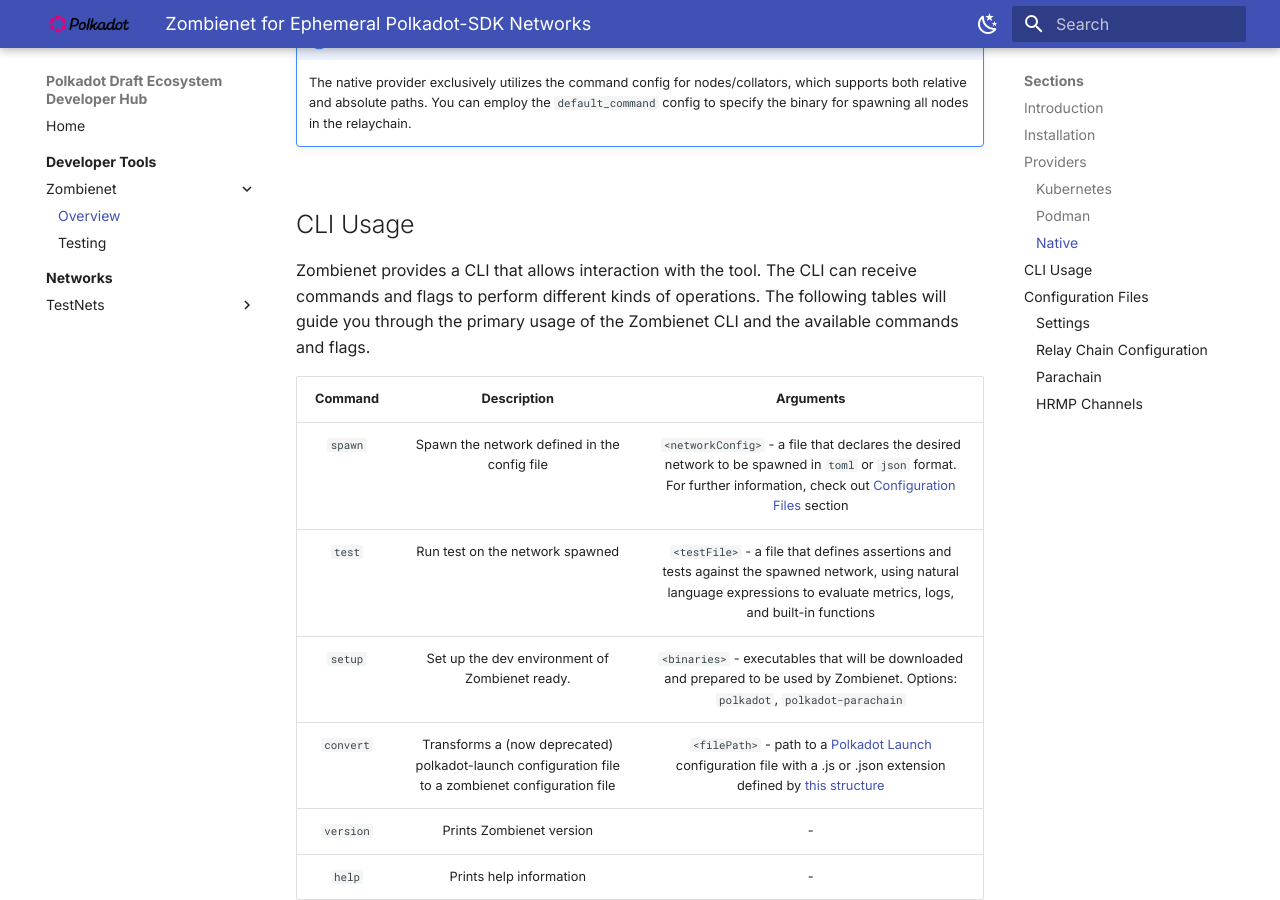
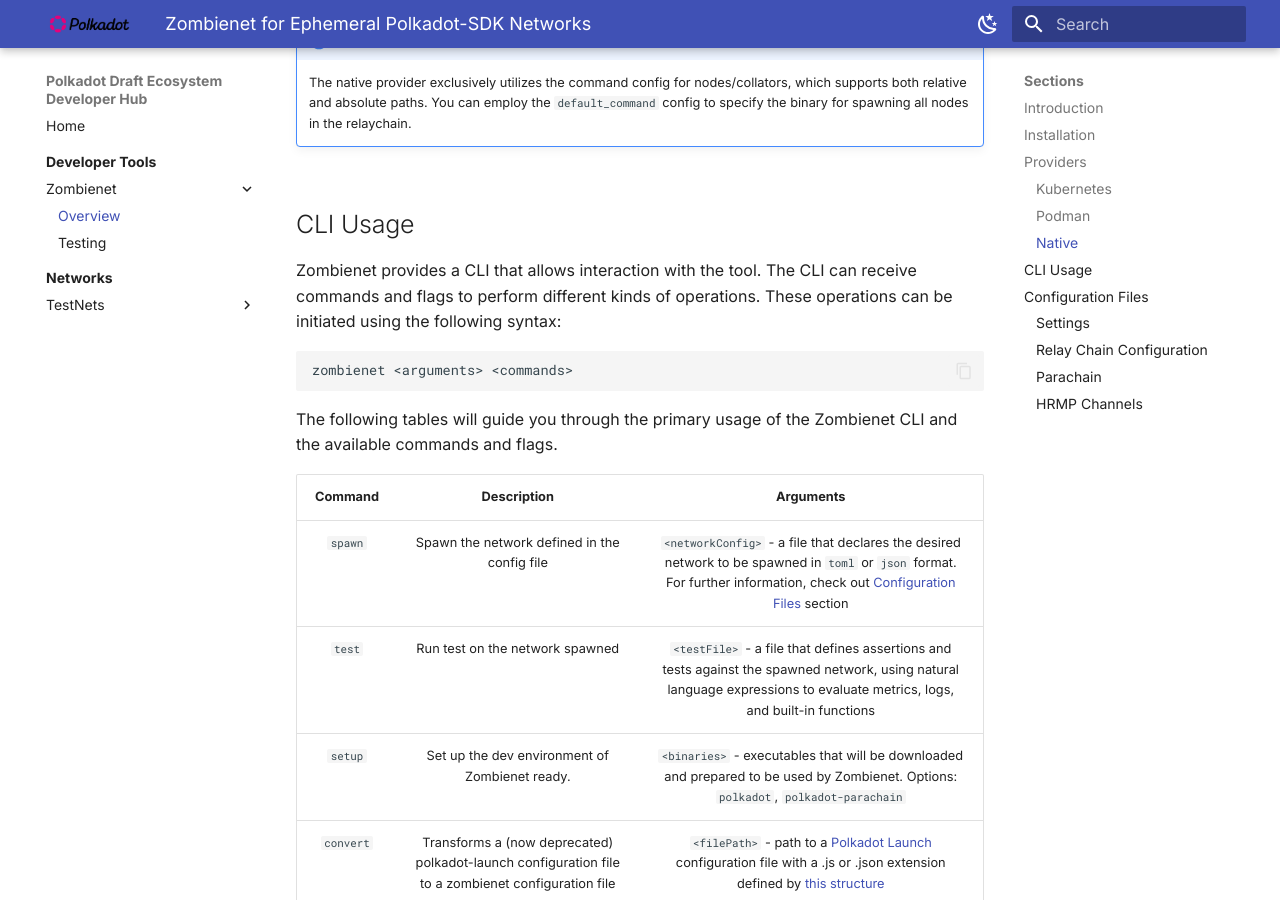
Before and after one commit to papermoonio/polkadot-ecosystem-docs-draft, an MkDocs documentation site: the page built from docs/dev-tools/zombienet/overview.md, in a window 1280 px wide and 900 px high, scrolled down 4271 px. Built offline with MkDocs 1.6.1 and Material for MkDocs 9.7.7, drawn with Linux system fonts in a browser that asks for light colours.

Commit message:
fix: adding generic command before explaning cli usage in deep

````diff
--- a/docs/dev-tools/zombienet/overview.md
+++ b/docs/dev-tools/zombienet/overview.md
@@ -230,7 +230,13 @@
 
 ## CLI Usage
 
-Zombienet provides a CLI that allows interaction with the tool. The CLI can receive commands and flags to perform different kinds of operations. The following tables will guide you through the primary usage of the Zombienet CLI and the available commands and flags.
+Zombienet provides a CLI that allows interaction with the tool. The CLI can receive commands and flags to perform different kinds of operations. These operations can be initiated using the following syntax:
+
+```bash
+zombienet <arguments> <commands>
+```
+
+The following tables will guide you through the primary usage of the Zombienet CLI and the available commands and flags.
 
 |  Command  |                                            Description                                             |                                                                                                                                                      Arguments                                                                                                                                                       |
 | :-------: | :------------------------------------------------------------------------------------------------: | :------------------------------------------------------------------------------------------------------------------------------------------------------------------------------------------------------------------------------------------------------------------------------------------------------------------: |
````
